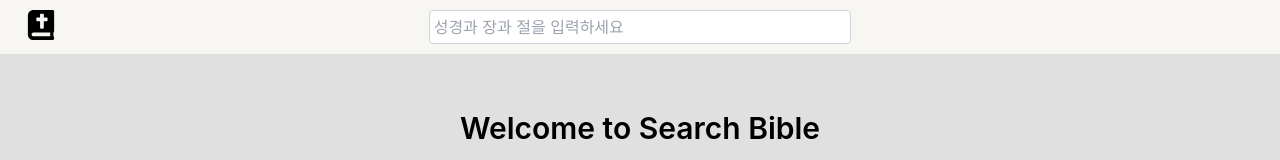
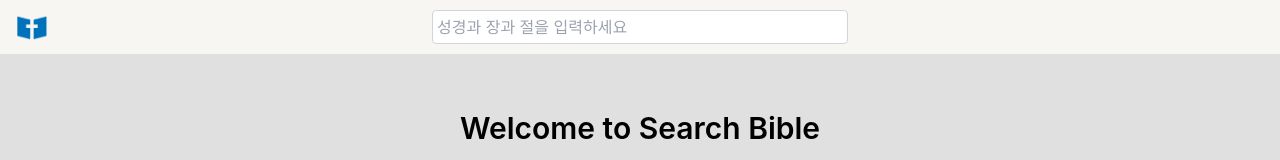
Before and after one commit to daveg7lee/search-bible, a Next.js app: page / in a window 1280 px wide. Shown: the top 160 px of the page. Built offline with nearby package versions, Linux system fonts and the light colour scheme.

Commit message:
Change logo

```diff
--- a/pages/index.tsx
+++ b/pages/index.tsx
@@ -1,4 +1,5 @@
 import 'react-loader-spinner/dist/loader/css/react-spinner-loader.css';
+import Image from 'next/image';
 import axios from 'axios';
 import Head from 'next/head';
 import { useState } from 'react';
@@ -50,12 +51,17 @@ const App = () => {
       <Head>
         <title>Search Bible</title>
       </Head>
-      <div className="w-full bg-headerColor top-0 py-2.5 px-1.5 md:grid md:grid-cols-3 grid-cols-1">
-        <FaBible
-          size={30}
-          className="hidden md:block ml-5 cursor-pointer"
-          onClick={clearState}
-        />
+      <div className="w-full bg-headerColor top-0 py-2.5 px-4 md:grid md:grid-cols-3 grid-cols-1">
+        <div className="w-8 allCenter">
+          <Image
+            src="/bible.png"
+            alt="bible"
+            width={30}
+            height={30}
+            onClick={clearState}
+            className="hidden md:block ml-5 cursor-pointer"
+          />
+        </div>
         <form className="w-full" onSubmit={handleSubmit(onSubmit)}>
           <input
             {...register('value', { required: true })}
```
Also changed, not shown: public/bible.png (added).
